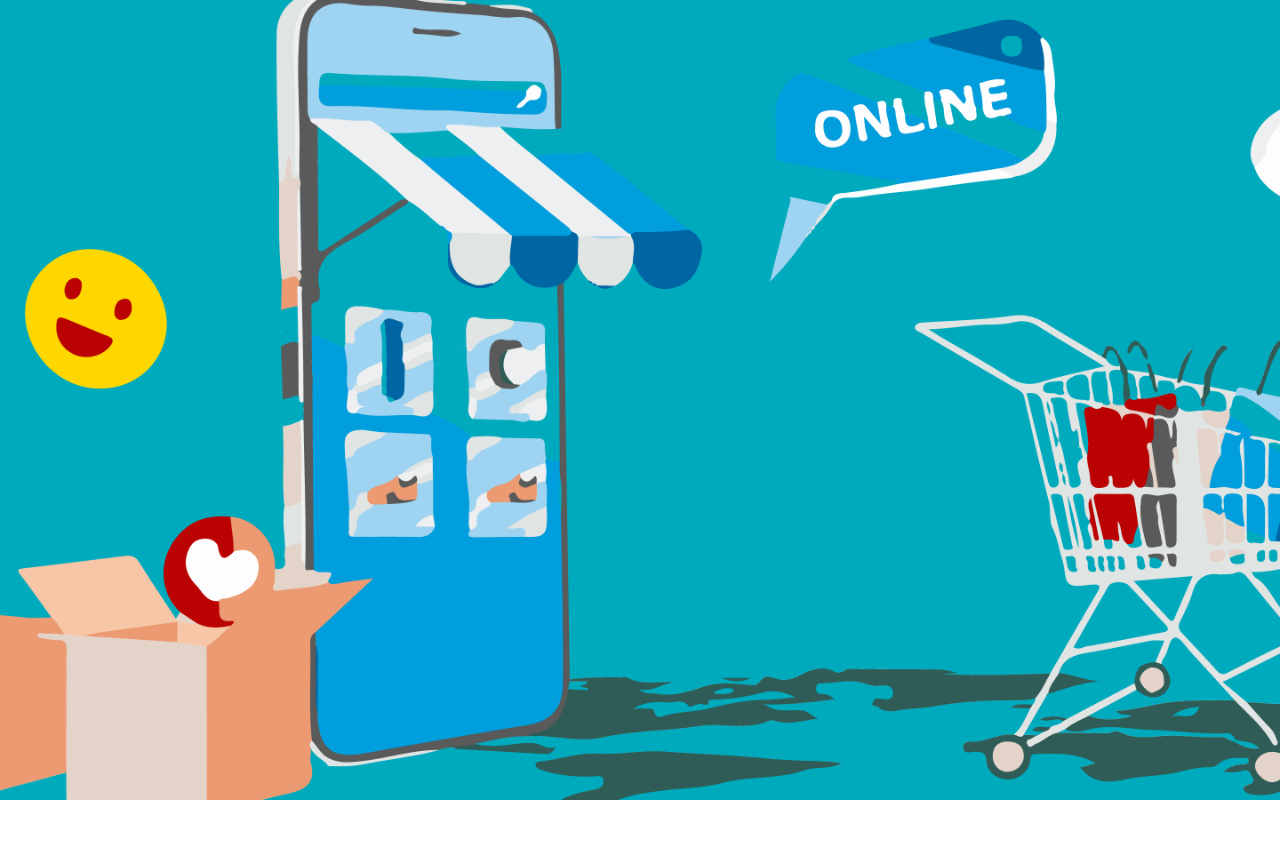
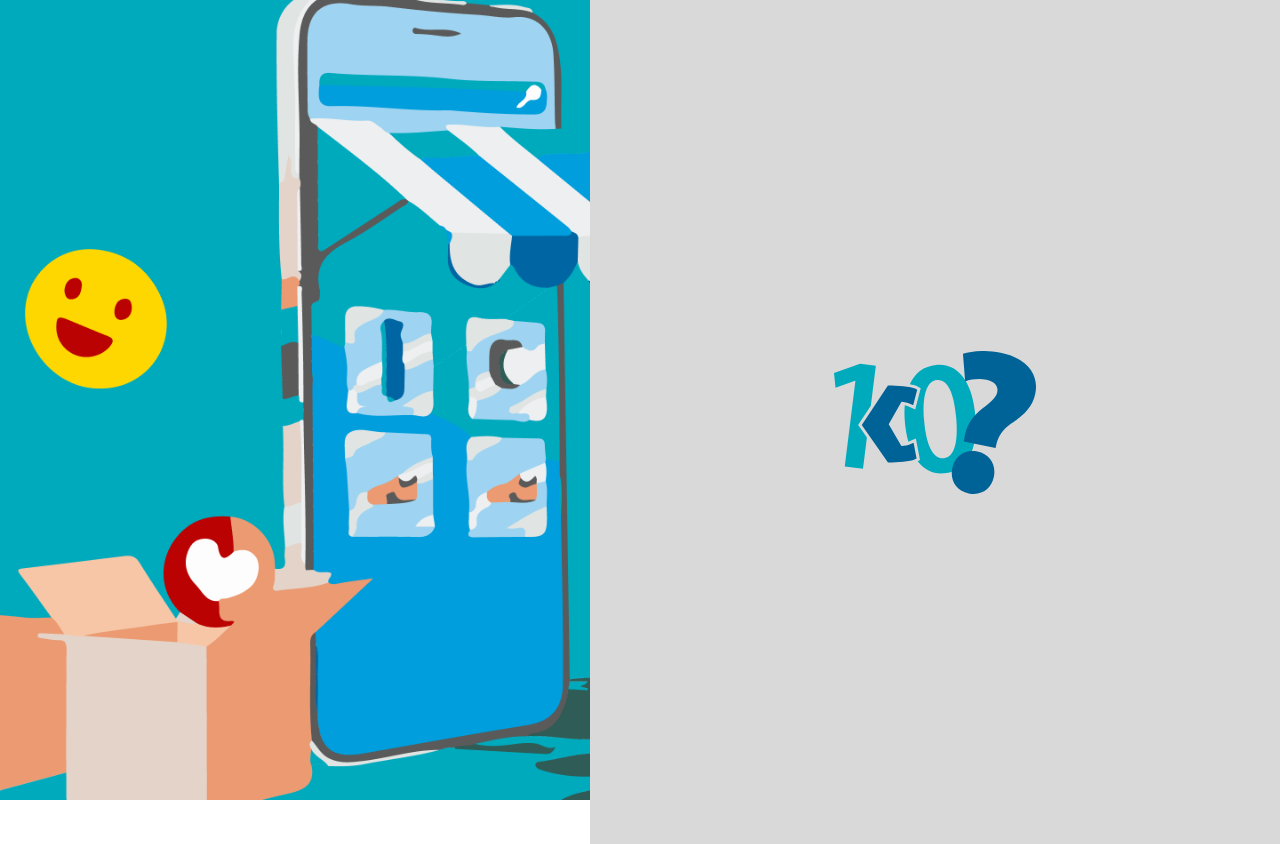
Before and after one commit to MonicaAlcantaraBrandao/new-vendas-online-web, a React (Vite) app: page / in a window 1280 px wide. Before the commit the page ends 800 px from the top, so only its background shows below. Built offline with nearby package versions, Linux system fonts and the light colour scheme.

Commit message:
create login component

```diff
--- a/src/main.tsx
+++ b/src/main.tsx
@@ -8,5 +8,5 @@ import App from "./App.tsx";
 ReactDOM.createRoot(document.getElementById("root")!).render(
   <React.StrictMode>
     <App />
-  </React.StrictMode>
+  </React.StrictMode>,
 );
--- a/src/modules/login/screens/LoginScreen.tsx
+++ b/src/modules/login/screens/LoginScreen.tsx
@@ -1,9 +1,22 @@
-import { BackgroundImage } from "../styles/LoginScreen.styles";
+import SVGLogo from "../../../shared/icons/SVGLogo";
+import {
+  BackgroundImage,
+  ContainerLogin,
+  ContainerLoginScreen,
+  LimitedContainer,
+} from "../styles/LoginScreen.styles";
 
 const LoginScreen = () => {
   return (
     <div>
-      <BackgroundImage src="./background.png" />
+      <ContainerLoginScreen>
+        <BackgroundImage src="./background.png" />
+        <ContainerLogin>
+          <LimitedContainer>
+            <SVGLogo />
+          </LimitedContainer>
+        </ContainerLogin>
+      </ContainerLoginScreen>
     </div>
   );
 };
--- a/vite.config.ts
+++ b/vite.config.ts
@@ -1,5 +1,5 @@
-import { defineConfig } from 'vite';
-import react from '@vitejs/plugin-react';
+import { defineConfig } from "vite";
+import react from "@vitejs/plugin-react";
 
 // https://vitejs.dev/config/
 export default defineConfig({
```
Also changed, not shown: 1 other file (tests, documents, lock files or other folders).
